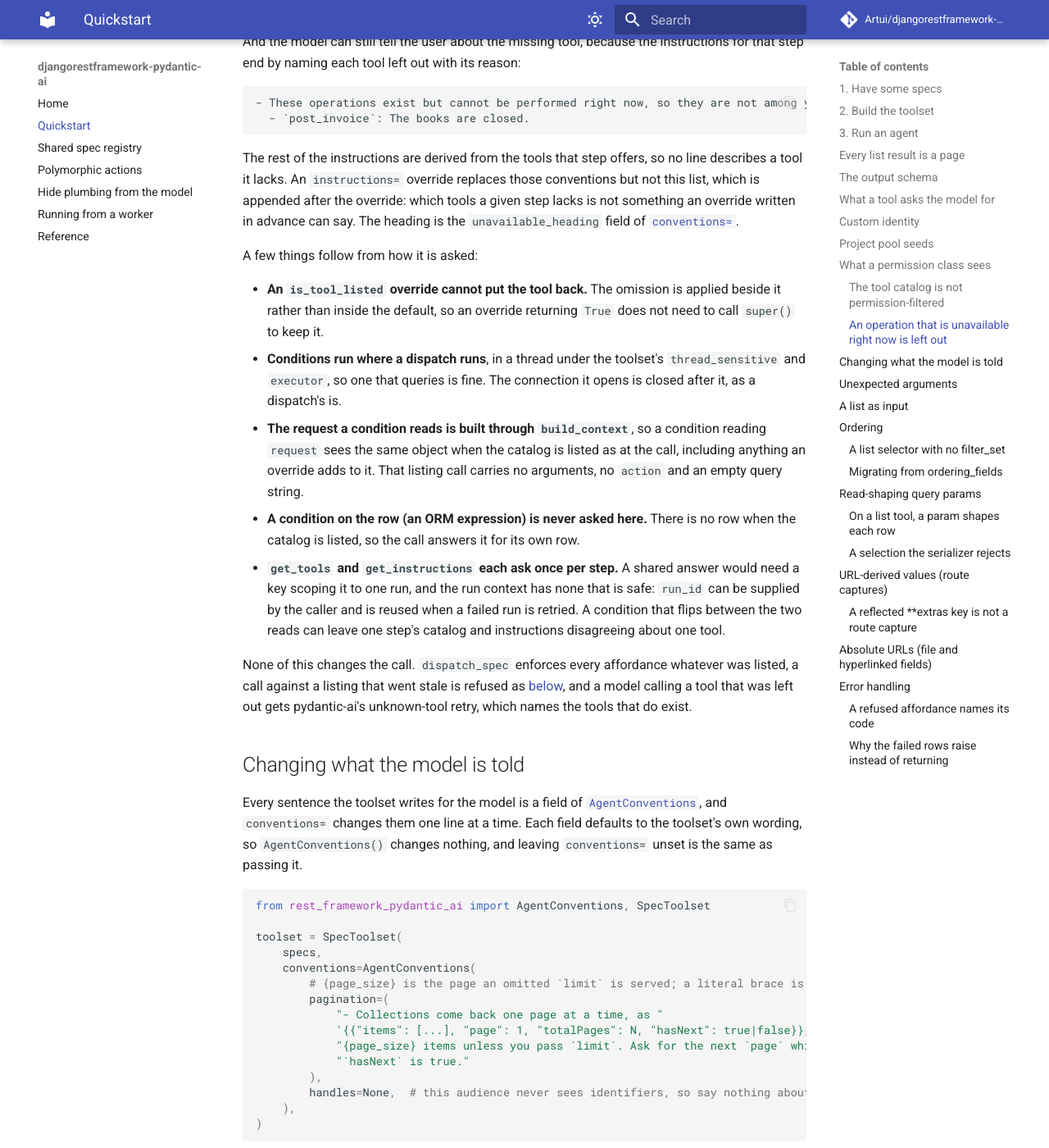
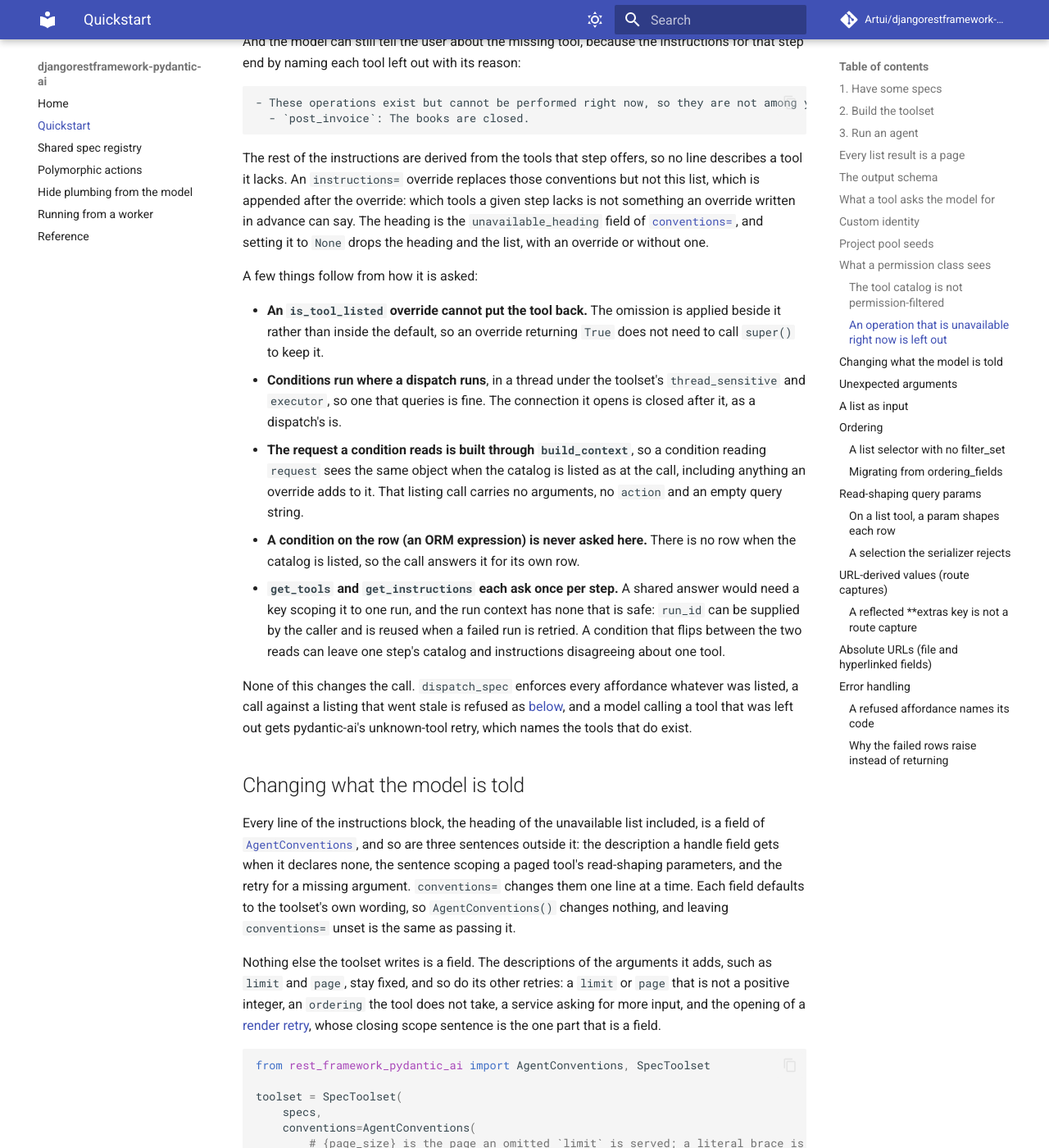
Before and after one commit to Artui/djangorestframework-pydantic-ai, an MkDocs documentation site: the page built from docs/quickstart.md, in a window 1280 px wide and 1400 px high, scrolled down 8010 px. Shown: the whole window at 82% size. Built offline with MkDocs 1.6.1 and Material for MkDocs 9.7.7, drawn with Linux system fonts in a browser that asks for light colours; comment, search, counter and statistics services are not loaded; some of the changed text lies outside the part shown.

Commit message:
Scope the conventions claims and refuse a blank missing-argument retry
The docs said every sentence the toolset writes for the model is a field of
AgentConventions. The fields cover the instructions block and its unavailable
heading, a handle's fallback description, the read-shaping scope sentence and
the missing-argument retry; argument descriptions such as limit's and page's,
and the other retries, stay fixed. README, quickstart, CHANGELOG and the class
docstring now say exactly that.

missing_arguments="" (or whitespace) is now refused with ImproperlyConfigured
naming the field, for the same reason None is: the model would get an empty
retry. Elsewhere "" is accepted and leaves a blank line, which the quickstart
now warns about and a test pins.

The doubled-brace test now sets every field that takes no placeholder, so a
site passing one through unrendered fails it. Three sentences claiming the
unavailable list is always appended after an instructions= override are
qualified for unavailable_heading=None, with a test, and a real Agent is shown
to take get_instructions returning None as no instructions, attached as a
toolset or through either capability route.

Co-Authored-By: Claude Opus 5.5 <noreply@anthropic.com>

````diff
--- a/docs/quickstart.md
+++ b/docs/quickstart.md
@@ -403,7 +403,8 @@ line describes a tool it lacks. An `instructions=` override replaces those
 conventions but not this list, which is appended after the override: which
 tools a given step lacks is not something an override written in advance can
 say. The heading is the `unavailable_heading` field of
-[`conventions=`](#changing-what-the-model-is-told).
+[`conventions=`](#changing-what-the-model-is-told), and setting it to `None`
+drops the heading and the list, with an override or without one.
 
 A few things follow from how it is asked:
 
@@ -433,11 +434,21 @@ exist.
 
 ## Changing what the model is told
 
-Every sentence the toolset writes for the model is a field of
+Every line of the instructions block, the heading of the unavailable list
+included, is a field of
 [`AgentConventions`](reference.md#rest_framework_pydantic_ai.AgentConventions),
-and `conventions=` changes them one line at a time. Each field defaults to the
-toolset's own wording, so `AgentConventions()` changes nothing, and leaving
-`conventions=` unset is the same as passing it.
+and so are three sentences outside it: the description a handle field gets when
+it declares none, the sentence scoping a paged tool's read-shaping parameters,
+and the retry for a missing argument. `conventions=` changes them one line at a
+time. Each field defaults to the toolset's own wording, so `AgentConventions()`
+changes nothing, and leaving `conventions=` unset is the same as passing it.
+
+Nothing else the toolset writes is a field. The descriptions of the arguments it
+adds, such as `limit` and `page`, stay fixed, and so do its other retries: a
+`limit` or `page` that is not a positive integer, an `ordering` the tool does not
+take, a service asking for more input, and the opening of a
+[render retry](#a-selection-the-serializer-rejects), whose closing scope
+sentence is the one part that is a field.
 
 ```python
 from rest_framework_pydantic_ai import AgentConventions, SpecToolset
@@ -487,7 +498,9 @@ A few rules follow from what each field is:
   `ImproperlyConfigured` naming the field when the `AgentConventions` is built.
 - **`None` on `read_shaping` drops `read_shaping_on_pages` too**, because that
   sentence continues it; `None` on `unavailable_heading` drops the list beneath
-  it. `missing_arguments` cannot be `None`: it is the retry's whole text.
+  it. To drop a line, use `None`, not `""`, which leaves a blank line.
+  `missing_arguments` cannot be `None`, empty or only whitespace: it is the
+  retry's whole text.
 - **`missing_arguments` covers the two checks made before the input serializer
   runs.** A field the input serializer requires is still reported in the
   serializer's own words.
````
Also changed, not shown: CHANGELOG.md (+16 -7 lines), README.md (+7 -5 lines), 4 other files.
